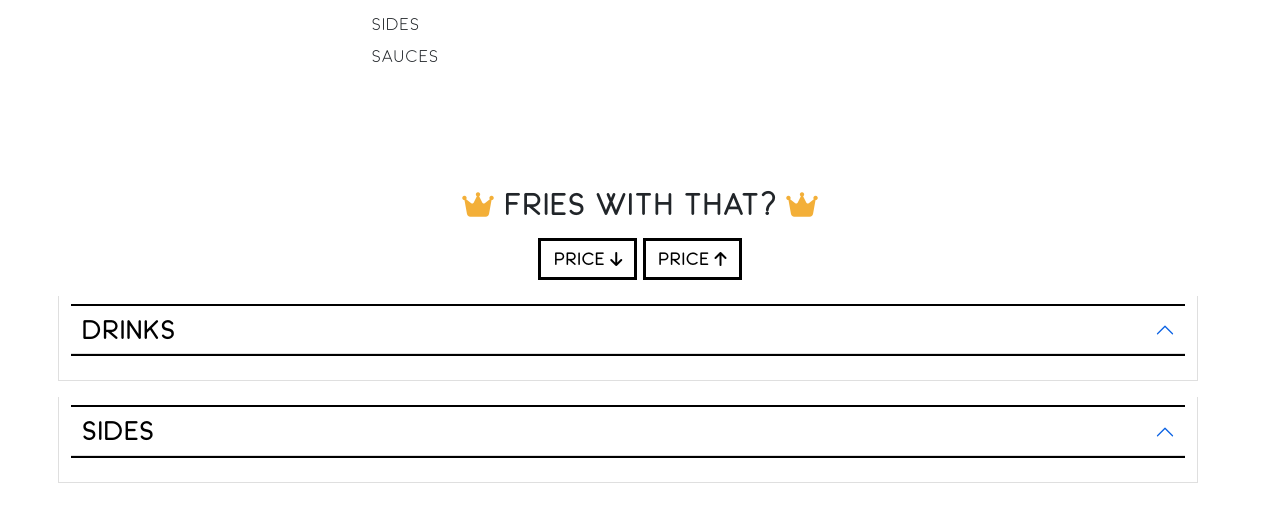
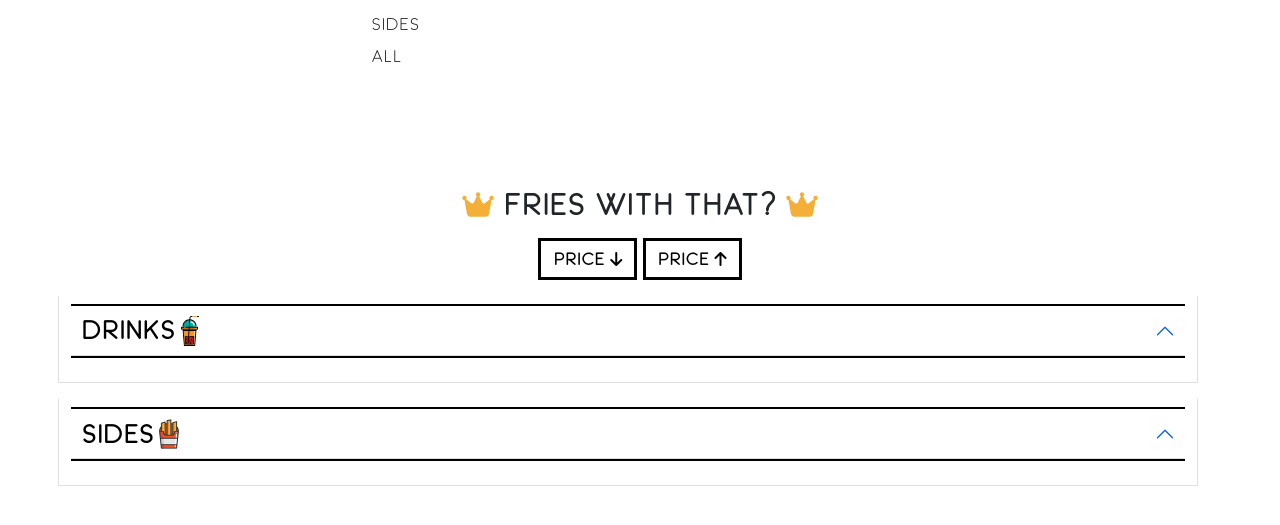
Before and after one commit to Pipicallu/SammichPatch, a Django app: page /menu/extra/ in a window 1280 px wide, after a click on "Drinks & Sides". Shown: the part 136-661 px from the top of the page. Run offline with Django 3.2, Linux system fonts and the light colour scheme; the visitor is signed in with stand-in values (Sample User, id 1); data that the repository does not hold is empty; parts of the project's set-up code (start-up, migrations or seed data) failed here and were passed over; some libraries are stand-ins or nearby versions.

Commit message:
added both images as links to drinks and sides page

```diff
--- a/menu/templates/menu/sidesanddrinks.html
+++ b/menu/templates/menu/sidesanddrinks.html
@@ -27,7 +27,9 @@
         <h4 class="subtitle-heading font-bolder  mb-4 mt-2 accordion-button" data-bs-toggle="collapse"
             data-bs-target="#collapseDrink" aria-expanded="true" aria-controls="collapseDrink">
             Drinks
+            <img class="img-fluid" src="{{ MEDIA_URL }}drink.svg" alt="bread" width="30" height="30">
         </h4>
+
     </div>
     <div id="collapseDrink" class="accordion-collapse collapse show row">
         {% for item in sides_and_drinks %}
@@ -104,7 +106,7 @@
                     {% csrf_token %}
                     <input class="form-control" type="hidden" name="quantity" value="1" min="1" max="99"
                         data-item_id="{{ item.id }}" id="id_item_{{ item.id }}">
-                    <button type="submit" class="btn btn-transparent make-it-now-btn rounded-0">{{request.session.items}}</button>
+                    <button type="submit" class="btn btn-transparent make-it-now-btn rounded-0">+</button>
                     <input type="hidden" name="redirect_url" value="{{ request.path }}">
                 </form>
             </div>
@@ -118,6 +120,7 @@
         <h4 class="subtitle-heading font-bolder  mb-4 mt-2 accordion-button" data-bs-toggle="collapse"
             data-bs-target="#collapseSide" aria-expanded="true" aria-controls="collapseSide">
             Sides
+            <img class="img-fluid" src="{{ MEDIA_URL }}fries.svg" alt="bread" width="30" height="30">
         </h4>
     </div>
     <div id="collapseSide" class="accordion-collapse collapse show row">
@@ -195,7 +198,7 @@
                     {% csrf_token %}
                     <input class="form-control" type="hidden" name="quantity" value="1" min="1" max="99"
                         data-item_id="{{ item.id }}" id="id_item_{{ item.id }}">
-                    <button type="submit" class="btn btn-transparent make-it-now-btn rounded-0">{{request.session.items}}</button>
+                    <button type="submit" class="btn btn-transparent make-it-now-btn rounded-0">+</button>
                     <input type="hidden" name="redirect_url" value="{{ request.path }}">
                 </form>
             </div>
--- a/templates/base.html
+++ b/templates/base.html
@@ -53,14 +53,14 @@
                 </a></div>
             <div class="col-12 col-lg-2 my-auto py-1 p-lg-0 text-end main-nav-item">
                 <div class="nav-item  dropdown">
-                    <a class="nav-link dropdown-toggle" href="#" id="drinksAndSides" role="button"
+                    <a class="nav-link dropdown-toggle" href="{% url 'drinks_and_sides' %}" id="drinksAndSides" role="button"
                         data-bs-toggle="dropdown" aria-expanded="false">
                         <p class="font-bolder list-inline-item">Drinks & Sides</p>
                     </a>
                     <ul class="dropdown-menu border-0 " aria-labelledby="drinksAndSides">
-                        <li><a class="dropdown-item" href="#">Drinks</a></li>
-                        <li><a class="dropdown-item" href="#">Sides</a></li>
-                        <li><a class="dropdown-item" href="#">Sauces</a></li>
+                        <li><a class="dropdown-item" href="{% url 'drinks_and_sides' %}">Drinks</a></li>
+                        <li><a class="dropdown-item" href="{% url 'drinks_and_sides' %}">Sides</a></li>
+                        <li><a class="dropdown-item" href="{% url 'drinks_and_sides' %}">all</a></li>
                     </ul>
                 </div>
             </div>
@@ -80,7 +80,7 @@
                     <div class="dropdown-menu border-0" aria-labelledby="user-options">
                         {% if request.user.is_authenticated %}
                         {% if request.user.is_superuser %}
-                        <a href="{% url 'add_ingredient' %}" class="dropdown-item">Product Management</a>
+                        <a href="{% url 'add_ingredient' %}" class="dropdown-item">Add Ingredient</a>
                         {% endif %}
                         <a href="{% url 'profile' %}" class="dropdown-item">My Profile</a>
                         <a href="{% url 'account_logout' %}" class="dropdown-item">Logout</a>
--- a/templates/includes/mobile_nav.html
+++ b/templates/includes/mobile_nav.html
@@ -4,14 +4,14 @@
             <a class="nav-link " href="{% url 'ingredients' %}">Sandwiches</a>
         </li>
         <li class="nav-item">
-            <a class="nav-link dropdown-toggle" href="#" id="drinksAndSides" role="button" data-bs-toggle="dropdown"
+            <a class="nav-link dropdown-toggle" href="{% url 'drinks_and_sides' %}" id="drinksAndSides" role="button" data-bs-toggle="dropdown"
                 aria-expanded="false">
                 Drinks & Sides
             </a>
             <ul class="dropdown-menu border-0 " aria-labelledby="drinksAndSides">
-                <li><a class="dropdown-item" href="#">Drinks</a></li>
-                <li><a class="dropdown-item" href="#">Sides</a></li>
-                <li><a class="dropdown-item" href="#">Sauces</a></li>
+                <li><a class="dropdown-item" href="{% url 'drinks_and_sides' %}">Drinks</a></li>
+                <li><a class="dropdown-item" href="{% url 'drinks_and_sides' %}">Sides</a></li>
+                <li><a class="dropdown-item" href="{% url 'drinks_and_sides' %}">all</a></li>
             </ul>
         </li>
         <li class="nav-item">
```
Also changed, not shown: media/fries.jpg.
